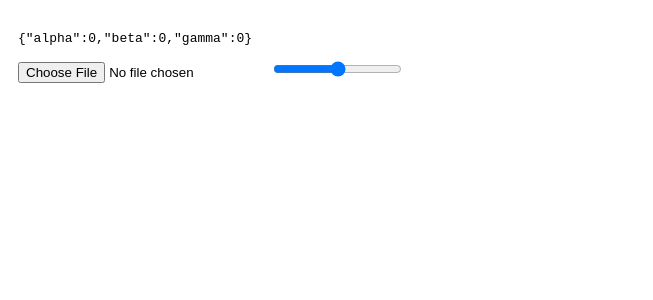
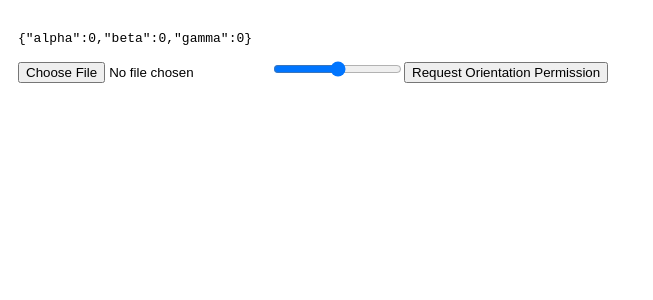
Before and after one commit to slaterhaus/slaterhaus.github.io, a Next.js app: page /lightbox in a window 1280 px wide. Shown: the top 300 px of the page, without its empty margins (0-653 px from the left). Built offline with nearby package versions, Linux system fonts and the light colour scheme; no server answers.

Commit message:
adding device orientation request

```diff
--- a/src/components/lightbox/drawing.tsx
+++ b/src/components/lightbox/drawing.tsx
@@ -2,12 +2,45 @@
 import React, {useRef, useState, useCallback, useEffect} from 'react';
 import Webcam from 'react-webcam';
 
+interface DeviceOrientationEventiOS extends DeviceOrientationEvent {
+    requestPermission?: () => Promise<PermissionState>;
+}
+type DeviceOrientationEventiOSConstructor = {
+    new(type: string, eventInitDict?: DeviceOrientationEventInit): DeviceOrientationEventiOS;
+    requestPermission?: () => Promise<PermissionState>;
+};
 const ImageDrawingComponent = () => {
     const webcamRef = useRef(null);
     const [selectedImage, setSelectedImage] = useState<any>(null);
     const [opacity, setOpacity] = useState(0.5);
     const [orientation, setOrientation] = useState({ alpha: 0, beta: 0, gamma: 0 });
     const [currentCamera, setCurrentCamera] = useState('user');
+    const [orientationPermission, setOrientationPermission] = useState('unknown');
+
+    const handleOrientation = (event: { alpha: any; beta: any; gamma: any; }) => {
+        setOrientation({
+            alpha: event.alpha || 0, // Z-axis rotation [0,360)
+            beta: event.beta || 0,   // X-axis rotation [-180,180]
+            gamma: event.gamma || 0  // Y-axis rotation [-90,90]
+        });
+    };
+
+    const requestPermission = useCallback(async () => {
+        if (typeof (DeviceOrientationEvent as DeviceOrientationEventiOSConstructor).requestPermission === 'function') {
+            try {
+                if (!DeviceOrientationEvent) return;
+                const permission = await (DeviceOrientationEvent as any)?.requestPermission();
+                if (permission === 'granted') {
+                    window.addEventListener('deviceorientation', handleOrientation);
+                }
+            } catch (error) {
+                console.error('Error requesting device orientation permission:', error);
+            }
+        } else {
+            // For non-iOS devices or older versions that don't require permission
+            window.addEventListener('deviceorientation', handleOrientation);
+        }
+    }, [handleOrientation]);
 
     const handleImageChange = (event: React.ChangeEvent<any>) => {
         const file = event.target.files?.[0];
@@ -30,17 +63,8 @@ const ImageDrawingComponent = () => {
         return `rotateZ(${alpha}deg) rotateX(${beta}deg) rotateY(${gamma}deg)`;
     };
     useEffect(() => {
-        if (typeof window !== 'undefined' && 'DeviceOrientationEvent' in window) {
-            const handleOrientation = (event: { alpha: any; beta: any; gamma: any; }) => {
-                setOrientation({
-                    alpha: event.alpha || 0, // Z-axis rotation [0,360)
-                    beta: event.beta || 0,   // X-axis rotation [-180,180]
-                    gamma: event.gamma || 0  // Y-axis rotation [-90,90]
-                });
-            };
-
+        if (typeof window !== 'undefined' && 'DeviceOrientationEvent' in window && orientationPermission === 'granted' ) {
             window.addEventListener('deviceorientation', handleOrientation, true);
-
             return () => {
                 window.removeEventListener('deviceorientation', handleOrientation, true);
             };
@@ -77,9 +101,10 @@ const ImageDrawingComponent = () => {
                     }}
                 />
             )}
-            <div style={{ position: 'absolute', top: 10, left: 10 }}>
+            <div style={{position: 'absolute', top: 10, left: 10}}>
                 <pre>{JSON.stringify(orientation)}</pre>
-                <input type="file" accept="image/*" onChange={(e: React.ChangeEvent<HTMLInputElement>) => handleImageChange(e)} />
+                <input type="file" accept="image/*"
+                       onChange={(e: React.ChangeEvent<HTMLInputElement>) => handleImageChange(e)}/>
                 <input
                     type="range"
                     min="0"
@@ -88,6 +113,11 @@ const ImageDrawingComponent = () => {
                     value={opacity}
                     onChange={handleOpacityChange}
                 />
+                <button
+                    onClick={requestPermission}
+                >
+                    Request Orientation Permission
+                </button>
             </div>
         </div>
     );
```
